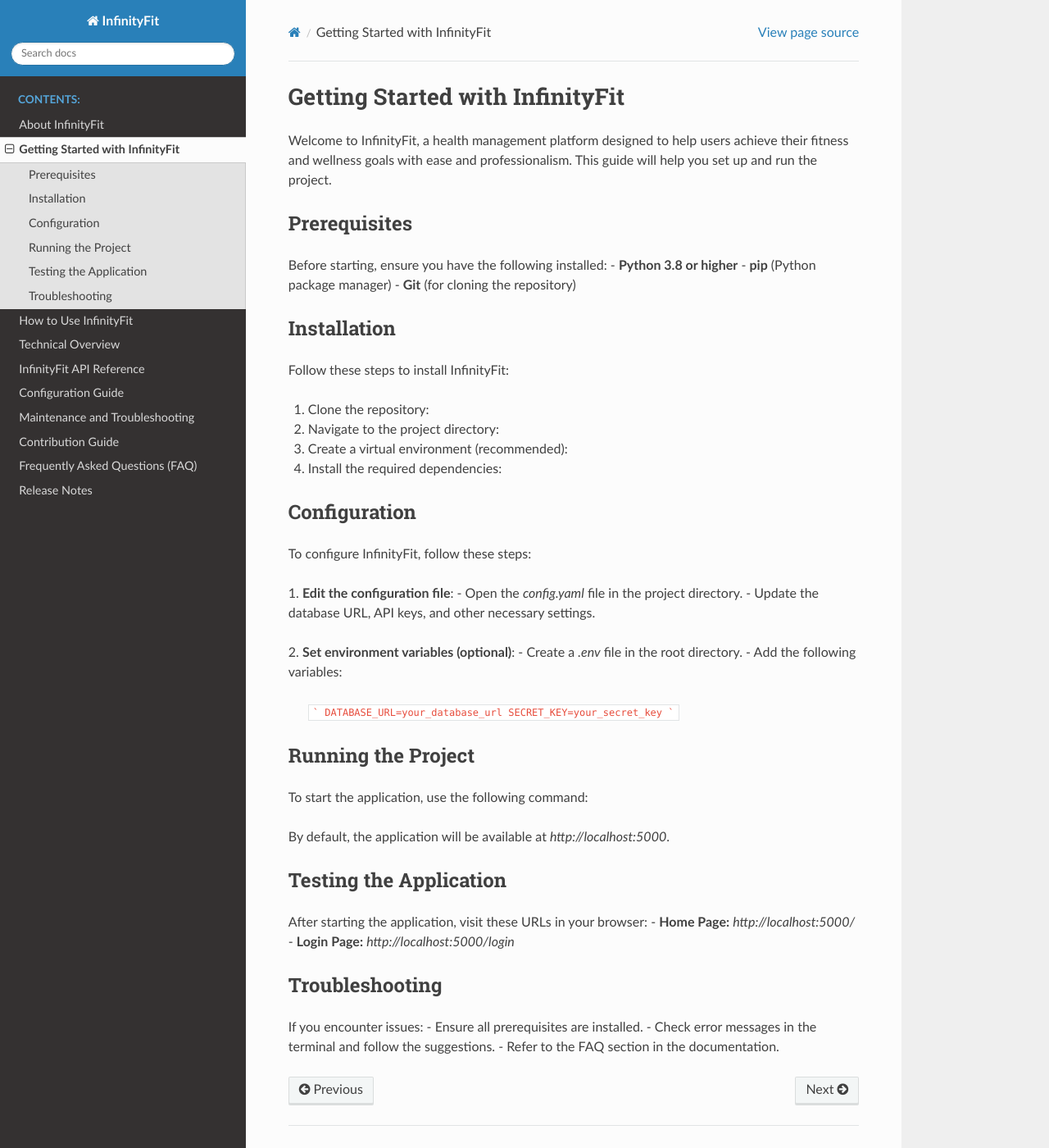
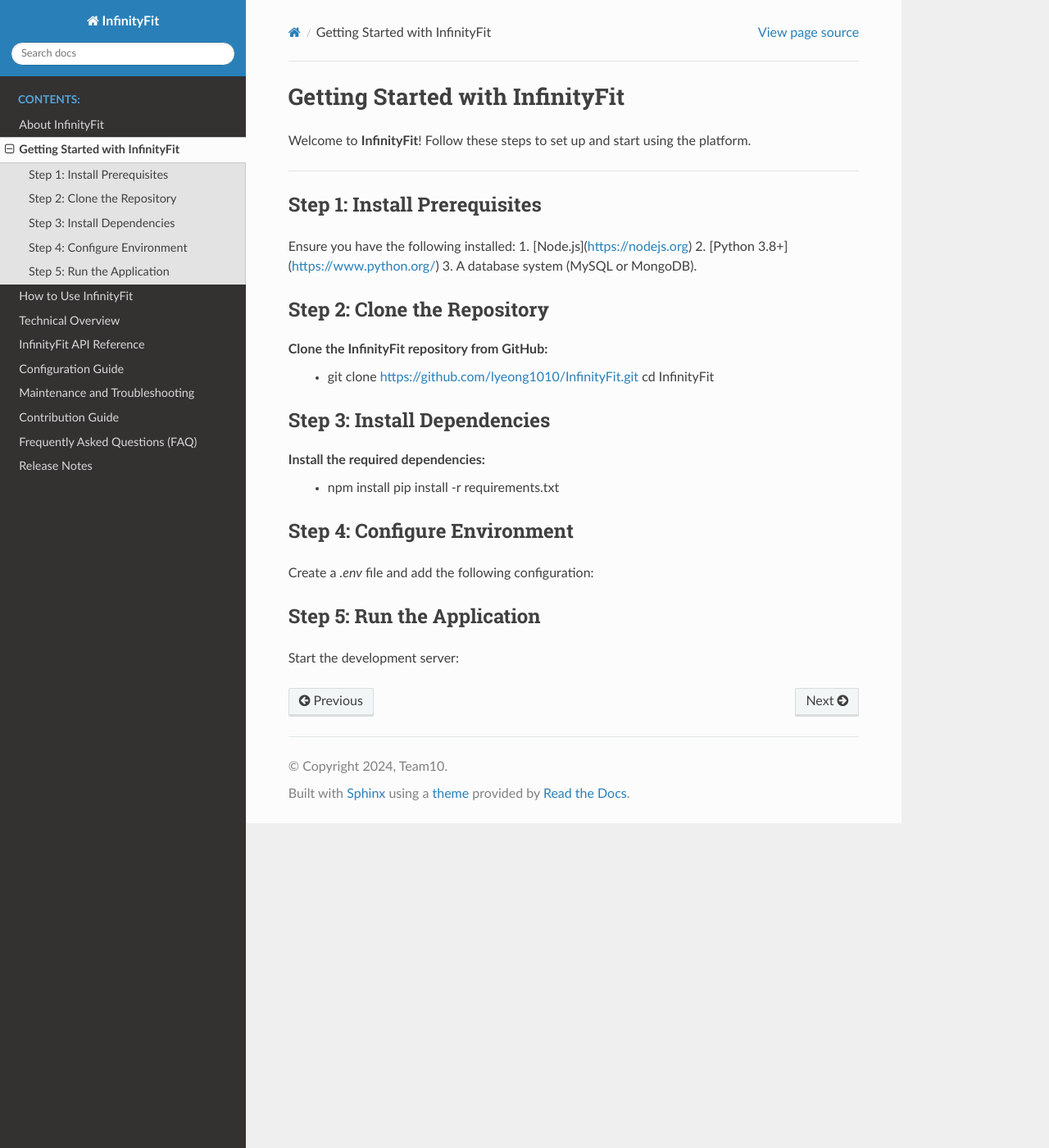
Before and after one commit to lyeong1010/InfinityFit, a Sphinx documentation site: the page built from docs/getting_started.rst, in a window 1280 px wide and 1400 px high. Shown: the whole window at 82% size. Built offline with Sphinx 7.4.7 and the Read the Docs theme 3.1.0, drawn with Linux system fonts in a browser that asks for light colours.

Commit message:
Update getting_started.rst

````diff
--- a/docs/getting_started.rst
+++ b/docs/getting_started.rst
@@ -1,62 +1,40 @@
+======================
 Getting Started with InfinityFit
-================================
+======================
 
-Welcome to InfinityFit, a health management platform designed to help users achieve their fitness and wellness goals with ease and professionalism. This guide will help you set up and run the project.
+Welcome to **InfinityFit**! Follow these steps to set up and start using the platform.
 
-Prerequisites
--------------
-Before starting, ensure you have the following installed:
-- **Python 3.8 or higher**
-- **pip** (Python package manager)
-- **Git** (for cloning the repository)
+----------------------
 
-Installation
-------------
-Follow these steps to install InfinityFit:
+Step 1: Install Prerequisites
+=============================
 
-1. Clone the repository:
+Ensure you have the following installed:
+1. [Node.js](https://nodejs.org)
+2. [Python 3.8+](https://www.python.org/)
+3. A database system (MySQL or MongoDB).
+
+Step 2: Clone the Repository
+============================
+
+Clone the InfinityFit repository from GitHub:
+  - git clone https://github.com/lyeong1010/InfinityFit.git cd InfinityFit
 
 
-2. Navigate to the project directory:
+Step 3: Install Dependencies
+============================
+
+Install the required dependencies:
+  - npm install pip install -r requirements.txt
 
 
-3. Create a virtual environment (recommended):
+Step 4: Configure Environment
+=============================
+
+Create a `.env` file and add the following configuration:
 
 
-4. Install the required dependencies:
+Step 5: Run the Application
+===========================
 
-
-Configuration
--------------
-To configure InfinityFit, follow these steps:
-
-1. **Edit the configuration file**:
-- Open the `config.yaml` file in the project directory.
-- Update the database URL, API keys, and other necessary settings.
-
-2. **Set environment variables (optional)**:
-- Create a `.env` file in the root directory.
-- Add the following variables:
-  ```
-  DATABASE_URL=your_database_url
-  SECRET_KEY=your_secret_key
-  ```
-
-Running the Project
--------------------
-To start the application, use the following command:
-
-By default, the application will be available at `http://localhost:5000`.
-
-Testing the Application
------------------------
-After starting the application, visit these URLs in your browser:
-- **Home Page:** `http://localhost:5000/`
-- **Login Page:** `http://localhost:5000/login`
-
-Troubleshooting
----------------
-If you encounter issues:
-- Ensure all prerequisites are installed.
-- Check error messages in the terminal and follow the suggestions.
-- Refer to the FAQ section in the documentation.
+Start the development server:
````
